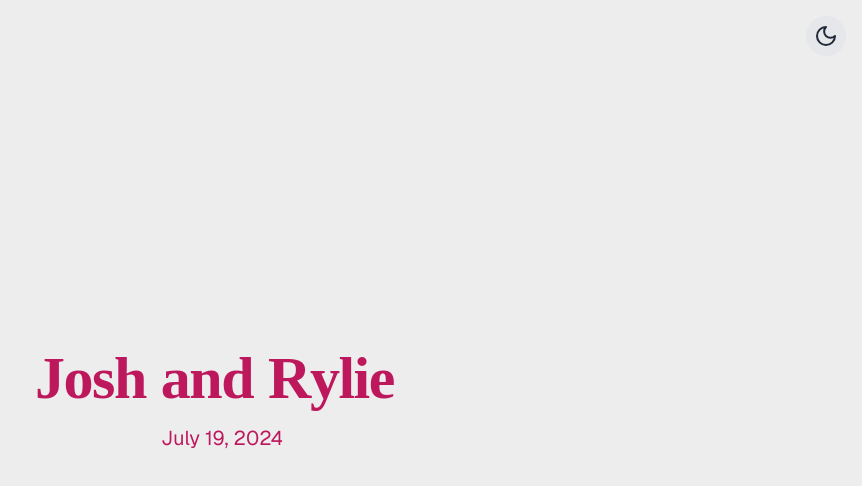
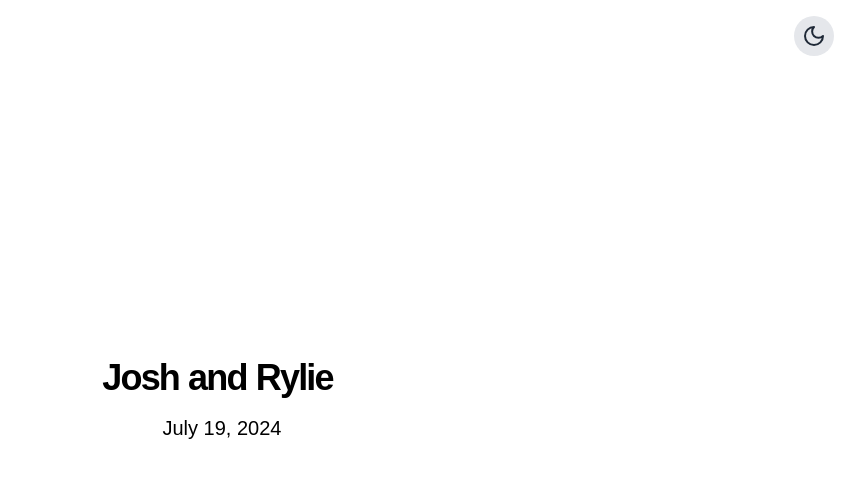
Before and after one commit to josh-koshy/wedding-site, a Next.js app: page / in a window 1280 px wide. Shown: the top 486 px of the page, without its empty margins (418-1280 px from the left). Built offline with nearby package versions, Linux system fonts and the light colour scheme; a web font is replaced by a local one.

Commit message:
I have lenis. I can't scroll.

```diff
--- a/package.json
+++ b/package.json
@@ -9,8 +9,10 @@
     "lint": "next lint"
   },
   "dependencies": {
+    "@fullpage/react-fullpage": "^0.1.46",
     "framer-motion": "^11.15.0",
     "js-cookie": "^3.0.5",
+    "lenis": "^1.1.18",
     "lucide-react": "^0.468.0",
     "next": "15.1.0",
     "react": "^19.0.0",
--- a/src/app/components/HeaderTextSplashScreen.jsx
+++ b/src/app/components/HeaderTextSplashScreen.jsx
@@ -3,6 +3,8 @@
 import { useEffect } from "react";
 import { useAnimation, motion } from "framer-motion";
 import { useInView } from "react-intersection-observer";
+
+
 
 function Character({ children, ...props }) {
   return (
@@ -65,12 +67,12 @@ export default function HeaderTextSplashScreen({
   };
 
   return (
-    <div className="text-center text-pink-700	 dark:text-white">
+    <div className="text-center  text-black	 dark:text-pink-300">
       <h1
         ref={ref}
         aria-label={text}
         role="heading"
-        className="text-6xl tracking-wide font-garamondPremiere font-bold mb-4"
+        className="text-4xl tracking-normal font-bold font-haasBold mb-4"
         onMouseEnter={onTextHoverEnter}
         onMouseLeave={onTextHoverLeave}
       >
@@ -112,9 +114,9 @@ export default function HeaderTextSplashScreen({
       <motion.div
         initial={{ opacity: 0, y: 3 }}
         animate={{ opacity: 1, y: 0 }}
-        transition={{ duration: 0.8, ease: "easeOut", delay: 0.9 }}
+        transition={{ duration: 0.8, ease: "easeOut", delay: 1.5 }}
       >
-        <p className="text-xl">July 19, 2024</p>
+        <p className="text-xl font-haasMedium">July 19, 2024</p>
       </motion.div>
     </div>
   );
--- /dev/null
+++ b/src/app/components/SectionThree.jsx
@@ -0,0 +1,58 @@
+import { motion } from "framer-motion";
+
+const container = {
+  hidden: { opacity: 0 }, // Container starts invisible
+  show: {
+    opacity: 1,
+    transition: {
+      staggerChildren: 0.15,
+      delayChildren: 0.7,
+    },
+  },
+};
+
+const item = {
+    hidden: {
+        opacity: 0,
+        y: 20,
+        transition: { duration: 0.2, ease: "easeIn" }
+      },
+  show: {
+    opacity: 1,
+    y: 0,
+    transition: {
+      duration: 0.2,
+      ease: "easeOut",
+    },
+  },
+};
+
+export default function SectionThree() {
+  const sentence = "This is the third full-page section";
+  const words = sentence.split(" ");
+
+  return (
+    <div className="h-screen w-screen snap-start flex items-center justify-center bg-pink-300 dark:bg-black">
+      <motion.div
+        variants={container}
+        initial="hidden"
+        whileInView="show"
+        // Remove once: true, so animation can trigger multiple times
+        viewport={{ once: false, amount: 0.8 }}
+        className="overflow-hidden text-center"
+      >
+        <h1 className="text-4xl font-haasMedium font-bold text-black dark:text-white flex flex-wrap justify-center">
+          {words.map((word, index) => (
+            <motion.span
+              key={index}
+              variants={item}
+              className="mr-2 inline-block"
+            >
+              {word}
+            </motion.span>
+          ))}
+        </h1>
+      </motion.div>
+    </div>
+  );
+}
--- /dev/null
+++ b/src/app/components/SectionTwo.jsx
@@ -0,0 +1,58 @@
+import { motion } from "framer-motion";
+
+const container = {
+  hidden: { opacity: 0 }, // Container starts invisible
+  show: {
+    opacity: 1,
+    transition: {
+      staggerChildren: 0.15,
+      delayChildren: 0.7,
+    },
+  },
+};
+
+const item = {
+    hidden: {
+        opacity: 0,
+        y: 20,
+        transition: { duration: 0.2, ease: "easeIn" }
+      },
+  show: {
+    opacity: 1,
+    y: 0,
+    transition: {
+      duration: 0.2,
+      ease: "easeOut",
+    },
+  },
+};
+
+export default function SectionTwo() {
+  const sentence = "This is the second full-page section";
+  const words = sentence.split(" ");
+
+  return (
+    <div className="h-screen w-screen snap-start flex items-center justify-center bg-pink-300 dark:bg-black">
+      <motion.div
+        variants={container}
+        initial="hidden"
+        whileInView="show"
+        // Remove once: true, so animation can trigger multiple times
+        viewport={{ once: false, amount: 0.8 }}
+        className="overflow-hidden text-center"
+      >
+        <h1 className="text-4xl font-haasMedium font-bold text-black dark:text-white flex flex-wrap justify-center">
+          {words.map((word, index) => (
+            <motion.span
+              key={index}
+              variants={item}
+              className="mr-2 inline-block"
+            >
+              {word}
+            </motion.span>
+          ))}
+        </h1>
+      </motion.div>
+    </div>
+  );
+}
--- a/src/app/globals.css
+++ b/src/app/globals.css
@@ -5,6 +5,19 @@
 
 html, body {
   font-family: var(--font-neue-haas-medium);
+  scroll-snap-type: y mandatory;
+scroll-snap-stop: always;
+overscroll-behavior: none; /* or contain */
+
+}
+
+
+html {
+  background-color: #ededed; /* Light mode default */
+}
+
+html.dark {
+  background-color: #0a0a0a;
 }
 
 :root {
--- a/src/app/layout.js
+++ b/src/app/layout.js
@@ -1,11 +1,17 @@
 import { Geist, Geist_Mono } from "next/font/google";
 import "./globals.css";
 import Head from "next/head";
+import { Cookie } from 'next/font/google';
 
 const geistSans = Geist({
   variable: "--font-geist-sans",
   subsets: ["latin"],
 });
+
+const cookie = Cookie({
+  subsets: ['latin'],
+  weight: '400' // Cookie only has one weight option, but specifying it doesn't hurt.
+})
 
 const geistMono = Geist_Mono({
   variable: "--font-geist-mono",
@@ -24,7 +30,7 @@ export default function RootLayout({ children }) {
         <link rel="stylesheet" href="https://use.typekit.net/ofp0tcu.css" />
       </Head>
       <body
-        className={`${geistSans.variable} ${geistMono.variable} antialiased`}
+        className={`${geistSans.variable} ${geistMono.variable} ${cookie.className} antialiased`}
       >
         {children}
       </body>
--- a/src/app/page.js
+++ b/src/app/page.js
@@ -1,11 +1,18 @@
 "use client";
 
-import { useEffect, useState } from "react";
+// page.js
+
+import { useEffect, useState, useRef } from "react";
 import Cookies from "js-cookie";
 import { v4 as uuidv4 } from "uuid";
 import { motion } from "framer-motion";
 import HeaderTextSplashScreen from "./components/HeaderTextSplashScreen";
-import { Moon, Sun } from 'lucide-react';
+import { Moon, Sun } from "lucide-react";
+import SectionTwo from "./components/SectionTwo";
+import SectionThree from "./components/SectionThree";
+import { ReactLenis, useLenis } from 'lenis/react'
+import { cancelFrame, frame } from 'framer-motion';
+
 
 export default function Home() {
   const [mousePosition, setMousePosition] = useState({ x: 0, y: 0 });
@@ -29,7 +36,9 @@ export default function Home() {
       setIsDarkMode(false);
     } else {
       // No saved theme, check system preference
-      const prefersDark = window.matchMedia && window.matchMedia("(prefers-color-scheme: dark)").matches;
+      const prefersDark =
+        window.matchMedia &&
+        window.matchMedia("(prefers-color-scheme: dark)").matches;
       if (prefersDark) {
         document.documentElement.classList.add("dark");
         setIsDarkMode(true);
@@ -50,19 +59,42 @@ export default function Home() {
 
   const variants = {
     default: {
-      x: mousePosition.x - 16,
-      y: mousePosition.y - 16,
-      backgroundColor: isDarkMode ? "#ffffff" : "#be185d",
+      x: mousePosition.x - 10,
+      y: mousePosition.y - 10,
+      backgroundColor: isDarkMode ? "#ffffff" : "#F9A8D4",
+      transition: {
+        type: "spring",
+        stiffness: 580,
+        damping: 30,
+      },
     },
     text: {
       x: mousePosition.x - 75,
       y: mousePosition.y - 75,
       width: 100,
       height: 100,
-      backgroundColor: isDarkMode ? "#ffffff" : "#be185d",
+      backgroundColor: isDarkMode ? "#ffffff" : "#F9A8D4",
       mixBlendMode: "difference",
+      transition: {
+        type: "spring",
+        stiffness: 500,
+        damping: 28,
+      },
     },
   };
+
+  const lenisRef = useRef()
+
+  useEffect(() => {
+    function update(time) {
+      lenisRef.current?.lenis?.raf(time)
+    }
+
+    frame.update(update, true)
+
+    return () => cancelFrame(update)
+  }, [])
+
 
   const toggleTheme = () => {
     if (document.documentElement.classList.contains("dark")) {
@@ -77,12 +109,28 @@ export default function Home() {
   };
 
   return (
-    <>
-      <div className="flex items-center justify-center min-h-screen bg-[#ededed] dark:bg-slate-900 font-[family-name:var(--font-geist-sans)]">
+    <ReactLenis
+    options={{
+      duration: 1.2,
+      orientation: 'vertical',
+      gestureOrientation: 'vertical',
+      smoothWheel: true,
+      wheelMultiplier: 1,
+      touchMultiplier: 2,
+      infinite: false,
+    }}
+    ref={lenisRef}
+  >
+      <div className="snap-y snap-mandatory snap-always h-screen w-screen overflow-x-hidden overscroll-none overflow-y-scroll">
+        {/* First full-screen section */}
+        <div className="relative h-screen w-screen snap-start flex items-center justify-center overscroll-none bg-white dark:bg-black font-[family-name:var(--font-geist-sans)]">
+          {/* ... first section content ... */}
           <button
             onClick={toggleTheme}
-          className="absolute top-4 right-4 p-2 rounded-full bg-gray-200 dark:bg-gray-700 text-gray-800 dark:text-white hover:bg-gray-300 dark:hover:bg-gray-600 transition-colors"
-          aria-label={isDarkMode ? "Switch to light mode" : "Switch to dark mode"}
+            className="absolute top-4 right-7 p-2 rounded-full bg-gray-200 dark:bg-gray-700 text-gray-800 dark:text-white hover:bg-gray-300 dark:hover:bg-gray-600 transition-colors"
+            aria-label={
+              isDarkMode ? "Switch to light mode" : "Switch to dark mode"
+            }
           >
             {isDarkMode ? <Sun size={24} /> : <Moon size={24} />}
           </button>
@@ -98,6 +146,17 @@ export default function Home() {
             animate={cursorVariant}
           />
         </div>
-    </>
+
+        {/* Second full-screen section */}
+        <div className="h-screen w-screen snap-start flex items-center justify-center overscroll-none bg-gray-100 dark:bg-gray-900 font-[family-name:var(--font-geist-sans)]">
+          <SectionTwo />
+        </div>
+
+        {/* Third full-screen section */}
+        <div className="h-screen w-screen snap-start flex items-center justify-center overscroll-none bg-gray-100 dark:bg-gray-900 font-[family-name:var(--font-geist-sans)]">
+          <SectionThree />
+        </div>
+      </div>
+    </ReactLenis>
   );
 }
--- a/tailwind.config.mjs
+++ b/tailwind.config.mjs
@@ -16,6 +16,7 @@ export default {
         'haasBold': ['"neue-haas-grotesk-display"', 'sans-serif'],
         'garamondPro': ['"adobe-garamond-pro"', 'serif'],
         'garamondPremiere': ['"garamond-premier-pro"', 'serif'],
+        'cookie': ['"Cookie"', 'cursive']
       },
     },
   },
```
Also changed, not shown: 1 other file (tests, documents, lock files or other folders). Lines whose indentation alone changed are shown as unchanged.
